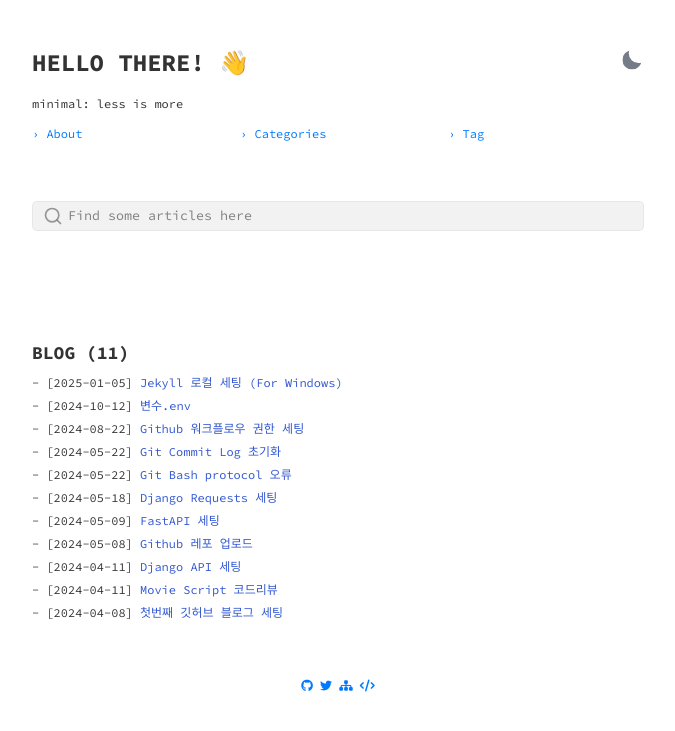
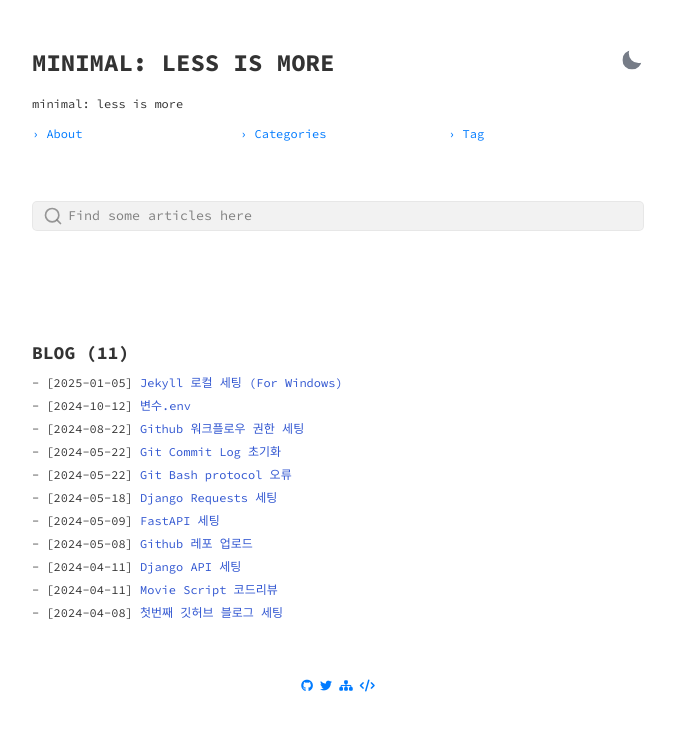
Before and after one commit to pozuhtuhv/pozuhtuhv.github.io, a Jekyll site: the page built from index.html, in a window 1280 px wide. Shown: the top 731 px of the page, without its empty margins (302-977 px from the left). Built offline with Jekyll 4.4.1, drawn with Linux system fonts in a browser that asks for light colours; nearby versions of some CDN libraries.

Commit message:
(edit) greetings

```diff
--- a/_config.yml
+++ b/_config.yml
@@ -1,6 +1,6 @@
 site: pozuhtuhv
 title: pozuhtuhv
-greetings: Hello there! 👋
+greetings: "minimal: less is more"
 description: "minimal: less is more"
 lang: en-US
 timezone: Asia/Seoul
```
